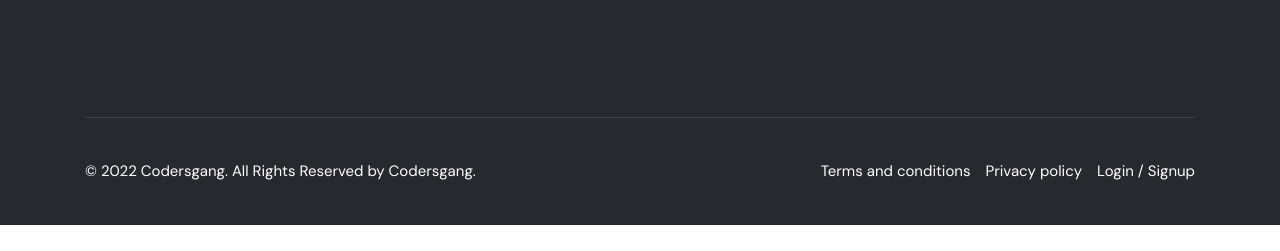
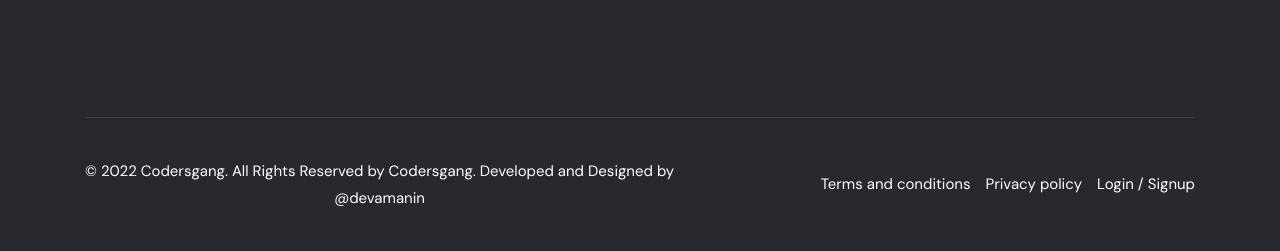
Before and after one commit to devamanin/codersgang2, a plain HTML site: page index.html in a window 1280 px wide. Shown: the part 6057-6308 px from the top of the page. Before the commit the page ends 6282 px from the top, so only its background shows below. Drawn offline with nearby package versions, Linux system fonts and the light colour scheme.

Commit message:
added link

```diff
--- a/index.html
+++ b/index.html
@@ -852,7 +852,7 @@
       <div class="footer-bottom">
 
         <p class="copyright">
-          &copy; 2022 Codersgang. All Rights Reserved by Codersgang.
+          &copy; 2022 Codersgang. All Rights Reserved by Codersgang. Developed and Designed by <a href="https://www.github.com/devamanin">@devamanin</a>
         </p>
 
         <ul class="footer-bottom-list">
```
